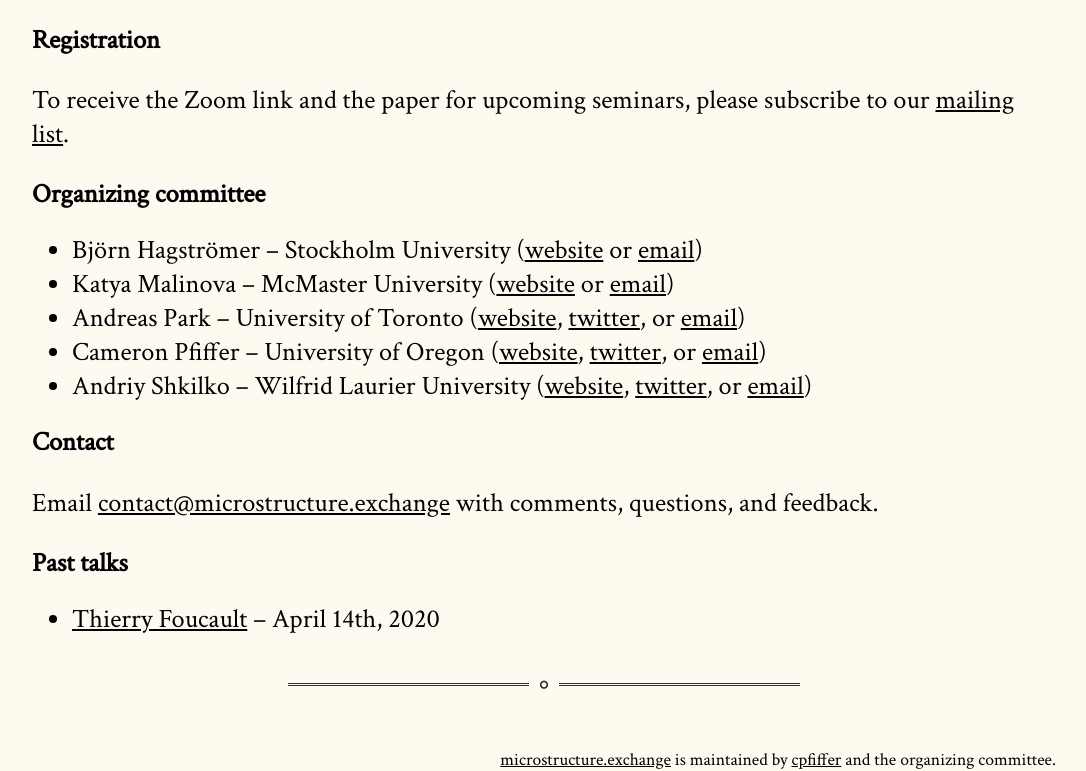
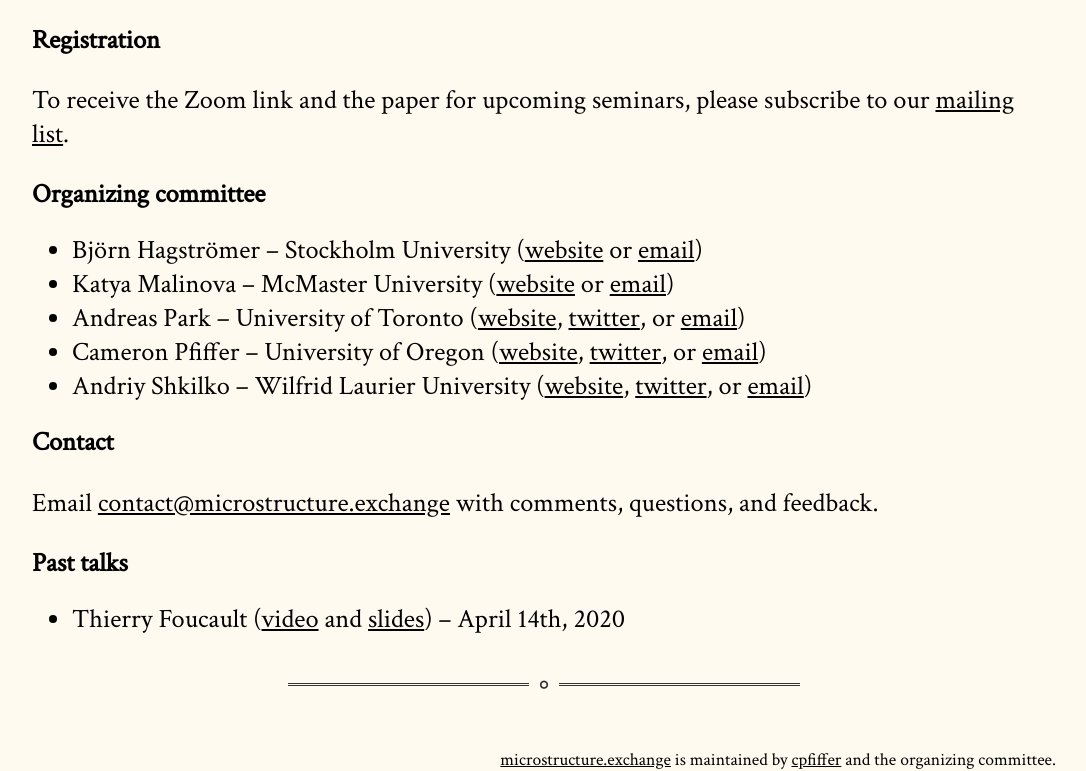
Before and after one commit to cpfiffer/microstructure.exchange, a Jekyll site: the page built from index.md, in a window 1280 px wide and 900 px high, scrolled down 1266 px, cut to the strip 129-900 px from the top of the window. Shown: the whole strip, without its empty margins (96-1182 px from the left). Built offline with Jekyll 4.4.1, drawn with Linux system fonts in a browser that asks for light colours; some web fonts are replaced.

Commit message:
Added Thierry's slides

```diff
--- a/index.md
+++ b/index.md
@@ -38,4 +38,4 @@ Email [contact@microstructure.exchange](mailto:contact@microstructure.exchange)
 
 ## Past talks
 
-- [Thierry Foucault](https://www.youtube.com/watch?v=bgS9zjKN7Gc&feature=youtu.be) -- April 14th, 2020
+- Thierry Foucault ([video](https://www.youtube.com/watch?v=bgS9zjKN7Gc&feature=youtu.be) and [slides](slides/DataMining_Slides_MicExchangeApril2.pdf)) -- April 14th, 2020
```
Also changed, not shown: 1 other file.
